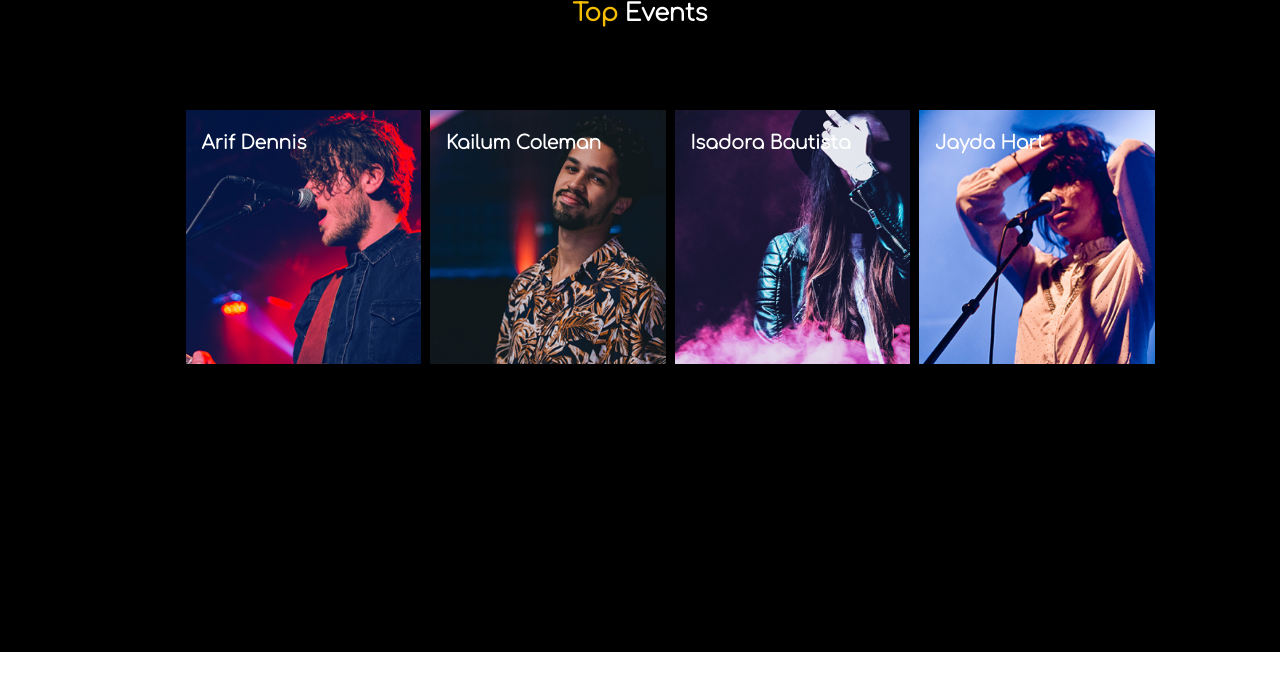
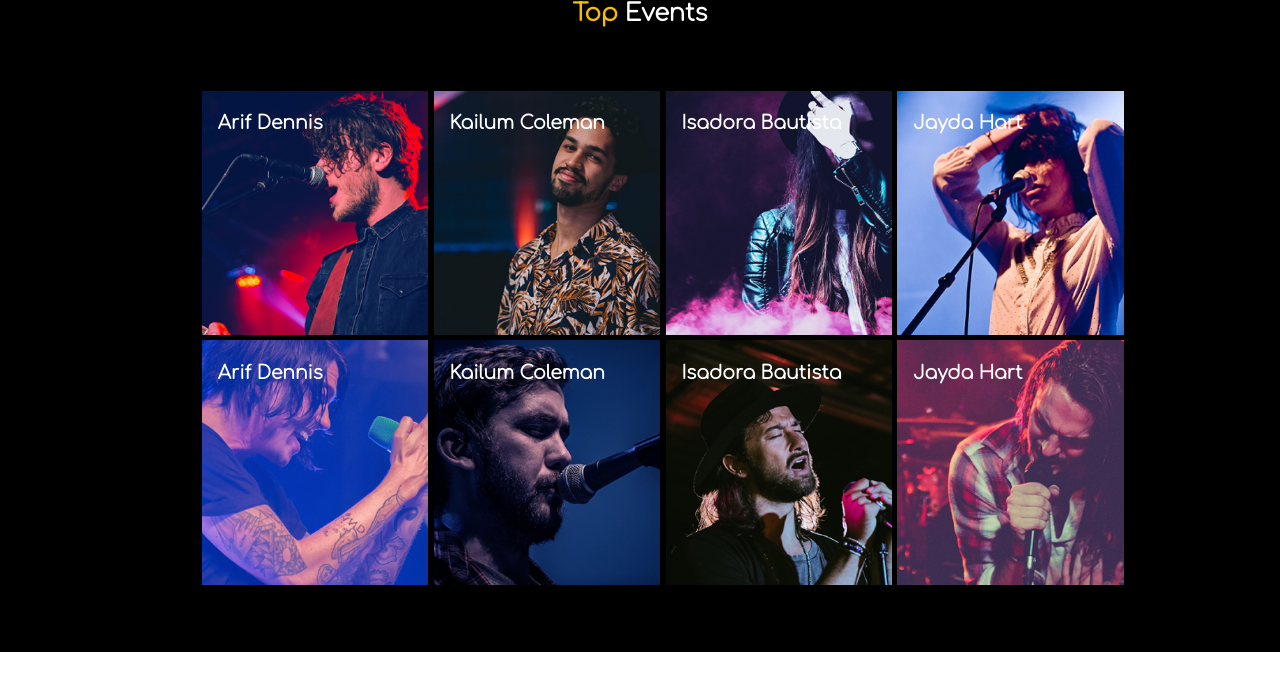
Before and after one commit to caio-glind/Ladingpage-AdmitExchange, a plain HTML site: page index.html in a window 1280 px wide. Drawn offline with Linux system fonts and the light colour scheme.

Commit message:
dicionado a todos os ims da section-2

```diff
--- a/assets/css/style.css
+++ b/assets/css/style.css
@@ -30,25 +30,37 @@
     display: flex;
 
 }
-.show{
+.show {
     position: relative;
-    width: 26ch;
-    height: 28ch;
+    width: 25ch;
+    height: 27ch;
     color: #fff;
-    margin: 0.5ch;
-    top: 3ch;
-    left: 20ch;
+    margin: 0.3ch;
+    top: 1ch;
+    left: 22ch;
 }
 .show img{
     width: 100%;
     height: 100%;
     z-index: 1;
 }
+.sho{
+    position: absolute;
+    width: 100%;
+    height: 100%;
+    background-color: #F5BD02;
+    z-index: 2;
+}
 .show h3{
     position: relative;
     top: 5.5ch;
     margin: 1.5ch;
     text-align: justify;
+
+}
+.grupoDeimagemB{
+    display: flex;
+
 }
 
 /* ==================== SECTION 2 =============================== */
--- a/index.html
+++ b/index.html
@@ -15,7 +15,7 @@
      <div class="grupoDeimagemA">
             <div class="show">
             <h3>Arif Dennis</h3>
-            <img src="/assets/img/performers-img-6 1.png" alt="">
+            <img  src="/assets/img/performers-img-6 1.png" alt="">
         </div>
         <div class="show">
             <h3>Kailum Coleman</h3>
@@ -31,6 +31,25 @@
         </div>
     </div>
 
+            <div class="grupoDeimagemB">
+                <div class="show">
+                    <h3>Arif Dennis</h3>
+                    <img src="/assets/img/performers-img-6 2.png" alt="">
+                </div>
+                <div class="show">
+                    <h3>Kailum Coleman</h3>
+                    <img src="/assets/img/performers-img-2 2.png" alt="">
+                </div>
+                <div class="show">
+                    <h3>Isadora Bautista</h3>
+                    <img src="/assets/img/performers-img-4 2.png" alt="">
+                </div>
+                <div class="show">
+                    <h3>Jayda Hart</h3>
+                    <img src="/assets/img/performers-img-1 2.png" alt="">
+                </div>
+        </div>
+
     </section>
     <section class="section-3"></section>
     <section class="section-4"></section>
```
